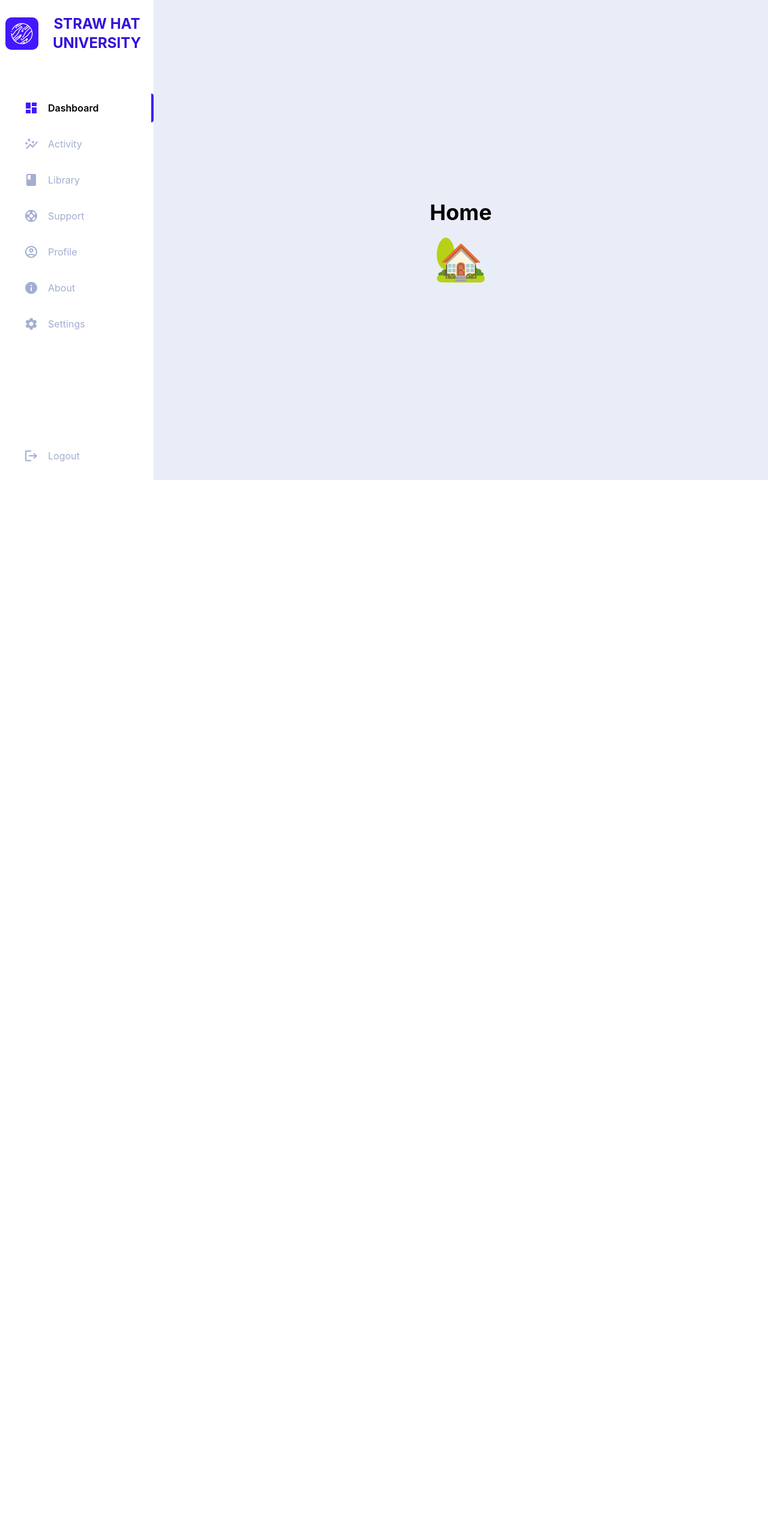
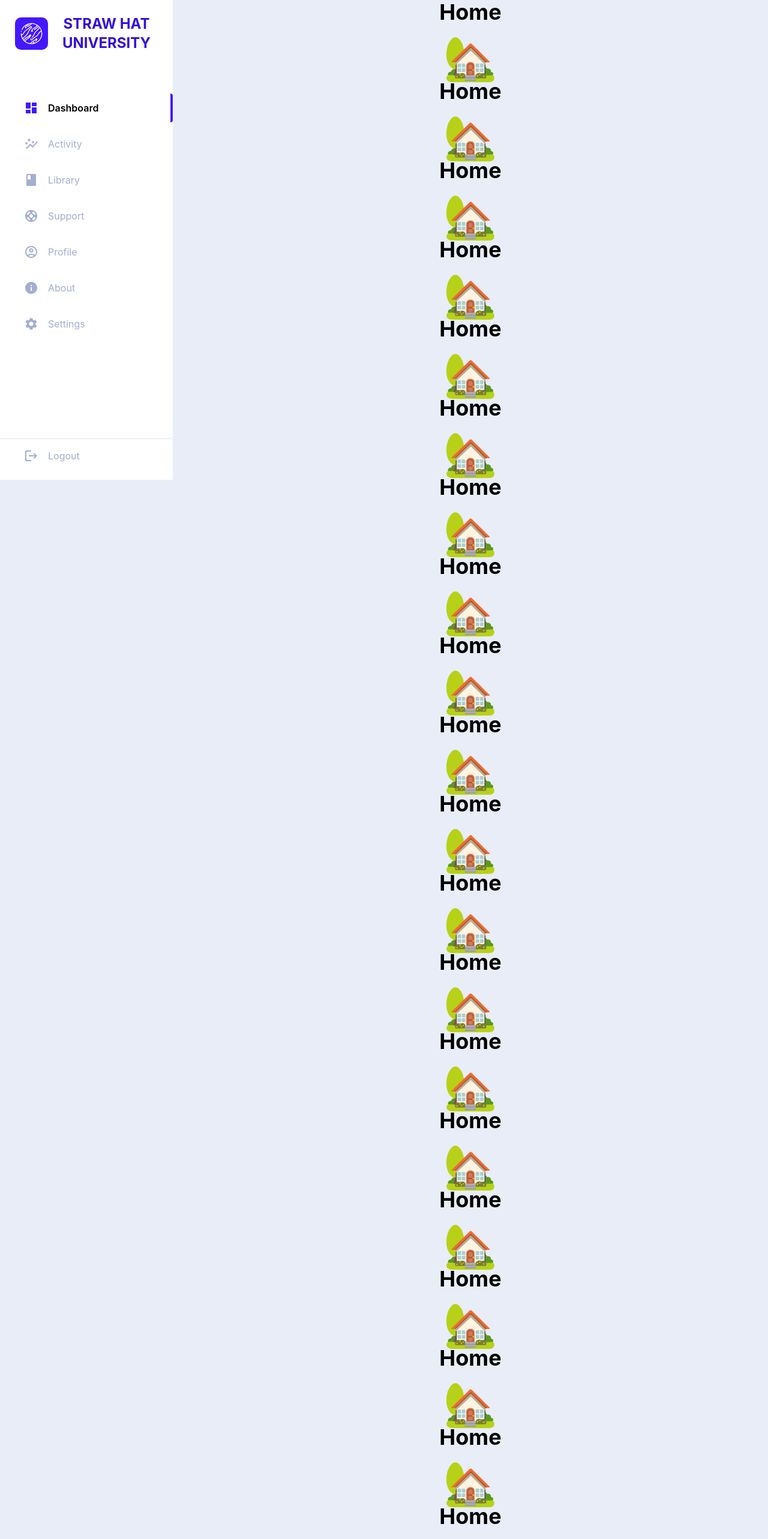
Before and after one commit to StrawHatXYZ/strawhat-university, a Next.js app: page / in a window 1280 px wide. Shown: the top 2566 px of the page at 60% size. Before the commit the page ends 800 px from the top, so only its background shows below. Built offline with nearby package versions, Linux system fonts and the light colour scheme.

Commit message:
Fix: Bugs in Sidebar

```diff
--- a/components/layout.js
+++ b/components/layout.js
@@ -1,82 +1,116 @@
-import Link from 'next/link';
-import { useRouter } from 'next/router';
-import Logo from './logo';
-import {MdDashboard, MdFace, MdSettings, MdBook, MdAccountCircle, MdOutlineAccountCircle, MdAutoGraph, MdSupport, MdContactMail, MdInfo, MdLogout}  from 'react-icons/md';
+import Link from "next/link";
+import { useRouter } from "next/router";
+import Logo from "./logo";
+import {
+  MdDashboard,
+  MdFace,
+  MdSettings,
+  MdBook,
+  MdAccountCircle,
+  MdOutlineAccountCircle,
+  MdAutoGraph,
+  MdSupport,
+  MdContactMail,
+  MdInfo,
+  MdLogout,
+} from "react-icons/md";
 
 export default function Layout({ children }) {
   const router = useRouter();
 
   const menuItems = [
     {
-      href: '/',
-      title: 'Dashboard',
-      icon : <MdDashboard />
+      href: "/",
+      title: "Dashboard",
+      icon: <MdDashboard />,
     },
     {
-        href: '/activity',
-        title: 'Activity',
-        icon : <MdAutoGraph />
+      href: "/activity",
+      title: "Activity",
+      icon: <MdAutoGraph />,
     },
     {
-        href: '/library',
-        title: 'Library',
-        icon : <MdBook />
+      href: "/library",
+      title: "Library",
+      icon: <MdBook />,
     },
     {
-        href: '/support',
-        title: 'Support',
-        icon : <MdSupport />
+      href: "/support",
+      title: "Support",
+      icon: <MdSupport />,
     },
     {
-        href: '/profile',
-        title: 'Profile',
-        icon : <MdOutlineAccountCircle />
+      href: "/profile",
+      title: "Profile",
+      icon: <MdOutlineAccountCircle />,
     },
     {
-        href: '/about',
-        title: 'About',
-        icon : <MdInfo />
+      href: "/about",
+      title: "About",
+      icon: <MdInfo />,
     },
     {
-        href: '/settings',
-        title: 'Settings',
-        icon : <MdSettings />
+      href: "/settings",
+      title: "Settings",
+      icon: <MdSettings />,
     },
   ];
 
   return (
-    <div className='min-h-screen flex flex-col'>
-      <div className='flex flex-col md:flex-row flex-1'>
-        <aside className='bg-white w-full md:w-1/5'>
-          <nav >
-            <ul>
+    <div class="flex">
+      <aside class="h-screen sticky top-0 bg-white w-full md:w-72">
+        <nav className="h-full">
+          <ul className="h-full">
+            <div className="flex flex-col justify-between h-full">
+              <div>
                 <Logo />
-              {menuItems.map(({ href, title,icon }) => (
-                <li className='my-3' key={title}>
+                {menuItems.map(({ href, title, icon }) => (
+                  <li className="my-3" key={title}>
                     <Link href={href} legacyBehavior>
                       <a
-                      className={`flex px-6 py-3 items-center rounded  hover:bg-primary-100 cursor-pointer ${
-                        router.asPath === href ? 'text-black font-semibold border-r-4 border-primary-500': 'text-secondary-600'
+                        className={`flex px-6 py-3 items-center rounded hover:text-secondary-700 hover:bg-primary-100 cursor-pointer ${
+                          router.asPath === href
+                            ? "text-black font-semibold border-r-4 border-primary-500"
+                            : "text-secondary-600"
                         }`}
                       >
-                      <i className={`px-4 text-2xl ${router.asPath === href && 'text-primary-500  font-semibold'}`}>{icon}</i> {title}
+                        <i
+                          className={`px-4 text-2xl ${
+                            router.asPath === href &&
+                            "text-primary-500  font-semibold"
+                          }`}
+                        >
+                          {icon}
+                        </i>{" "}
+                        {title}
                       </a>
                     </Link>
                   </li>
                 ))}
-            <div className='flex h-52 flex-col  justify-end'>
-                <li className=''>
-                    <Link href='/logout'  className="flex px-6 py-3 items-center rounded  hover:bg-primary-100 cursor-pointer text-secondary-600">
-                        <i className='px-4 text-2xl'><MdLogout /></i> Logout
+              </div>
+              <div>
+                <li className="my-3 border-t border-secondary-500" key="logout">
+                  <Link
+                    href="/logout"
+                    className={`flex px-6 py-4 items-center rounded  hover:bg-primary-100 hover:text-secondary-700 cursor-pointer ${
+                      router.asPath === "/logout"
+                        ? "text-black font-semibold border-r-4 border-primary-500"
+                        : "text-secondary-600"
+                    }`}
+                  >
+                    <i className="px-4 text-2xl">
+                      <MdLogout />
+                    </i>{" "}
+                    Logout
                   </Link>
                 </li>
               </div>
-
+            </div>
           </ul>
         </nav>
       </aside>
-        <main className='flex-1'>{children}</main>
-      </div>
+
+      <main className="flex-1 ">{children}</main>
     </div>
   );
 }
--- a/pages/index.js
+++ b/pages/index.js
@@ -3,6 +3,50 @@ export default function Home() {
     <div className='flex h-full flex-col justify-center items-center bg-secondary-400'>
       <h1 className='text-4xl mb-5 font-bold'>Home</h1>
       <span className='text-7xl'>🏡</span>
+      <h1 className='text-4xl mb-5 font-bold'>Home</h1>
+      <span className='text-7xl'>🏡</span>
+      <h1 className='text-4xl mb-5 font-bold'>Home</h1>
+      <span className='text-7xl'>🏡</span>
+      <h1 className='text-4xl mb-5 font-bold'>Home</h1>
+      <span className='text-7xl'>🏡</span>
+      <h1 className='text-4xl mb-5 font-bold'>Home</h1>
+      <span className='text-7xl'>🏡</span>
+      <h1 className='text-4xl mb-5 font-bold'>Home</h1>
+      <span className='text-7xl'>🏡</span>
+      <h1 className='text-4xl mb-5 font-bold'>Home</h1>
+      <span className='text-7xl'>🏡</span>
+      <h1 className='text-4xl mb-5 font-bold'>Home</h1>
+      <span className='text-7xl'>🏡</span>
+      <h1 className='text-4xl mb-5 font-bold'>Home</h1>
+      <span className='text-7xl'>🏡</span>
+      <h1 className='text-4xl mb-5 font-bold'>Home</h1>
+      <span className='text-7xl'>🏡</span>
+      <h1 className='text-4xl mb-5 font-bold'>Home</h1>
+      <span className='text-7xl'>🏡</span>
+      <h1 className='text-4xl mb-5 font-bold'>Home</h1>
+      <span className='text-7xl'>🏡</span>
+      <h1 className='text-4xl mb-5 font-bold'>Home</h1>
+      <span className='text-7xl'>🏡</span>
+      <h1 className='text-4xl mb-5 font-bold'>Home</h1>
+      <span className='text-7xl'>🏡</span>
+      <h1 className='text-4xl mb-5 font-bold'>Home</h1>
+      <span className='text-7xl'>🏡</span>
+      <h1 className='text-4xl mb-5 font-bold'>Home</h1>
+      <span className='text-7xl'>🏡</span>
+      <h1 className='text-4xl mb-5 font-bold'>Home</h1>
+      <span className='text-7xl'>🏡</span>
+      <h1 className='text-4xl mb-5 font-bold'>Home</h1>
+      <span className='text-7xl'>🏡</span>
+      <h1 className='text-4xl mb-5 font-bold'>Home</h1>
+      <span className='text-7xl'>🏡</span>
+      <h1 className='text-4xl mb-5 font-bold'>Home</h1>
+      <span className='text-7xl'>🏡</span>
+      <h1 className='text-4xl mb-5 font-bold'>Home</h1>
+      <span className='text-7xl'>🏡</span>
+      <h1 className='text-4xl mb-5 font-bold'>Home</h1>
+      <span className='text-7xl'>🏡</span>
+      <h1 className='text-4xl mb-5 font-bold'>Home</h1>
+      <span className='text-7xl'>🏡</span>
     </div>
   );
 }
--- a/styles/globals.css
+++ b/styles/globals.css
@@ -2,6 +2,7 @@ html,
 body {
   padding: 0;
   margin: 0;
+  background-color: #e9edf7;
   font-family: -apple-system, BlinkMacSystemFont, Segoe UI, Roboto, Oxygen,
     Ubuntu, Cantarell, Fira Sans, Droid Sans, Helvetica Neue, sans-serif;
 }
```
Lines whose indentation alone changed are shown as unchanged.
